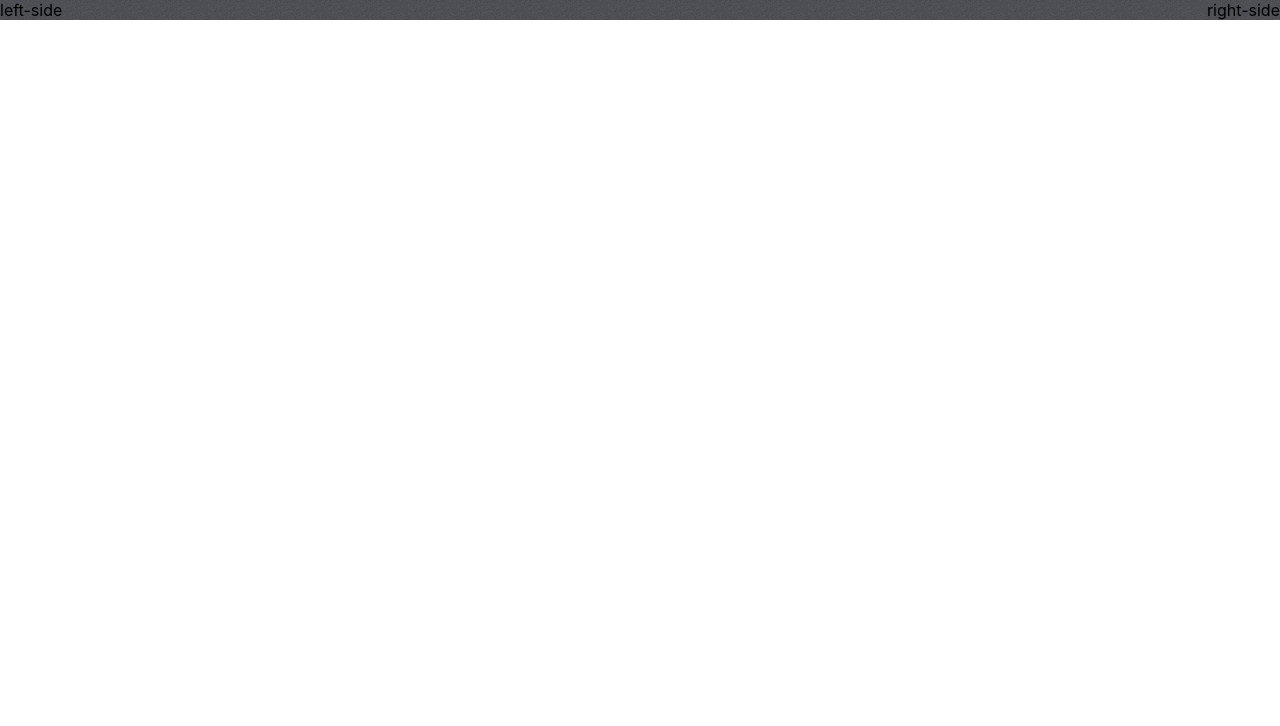
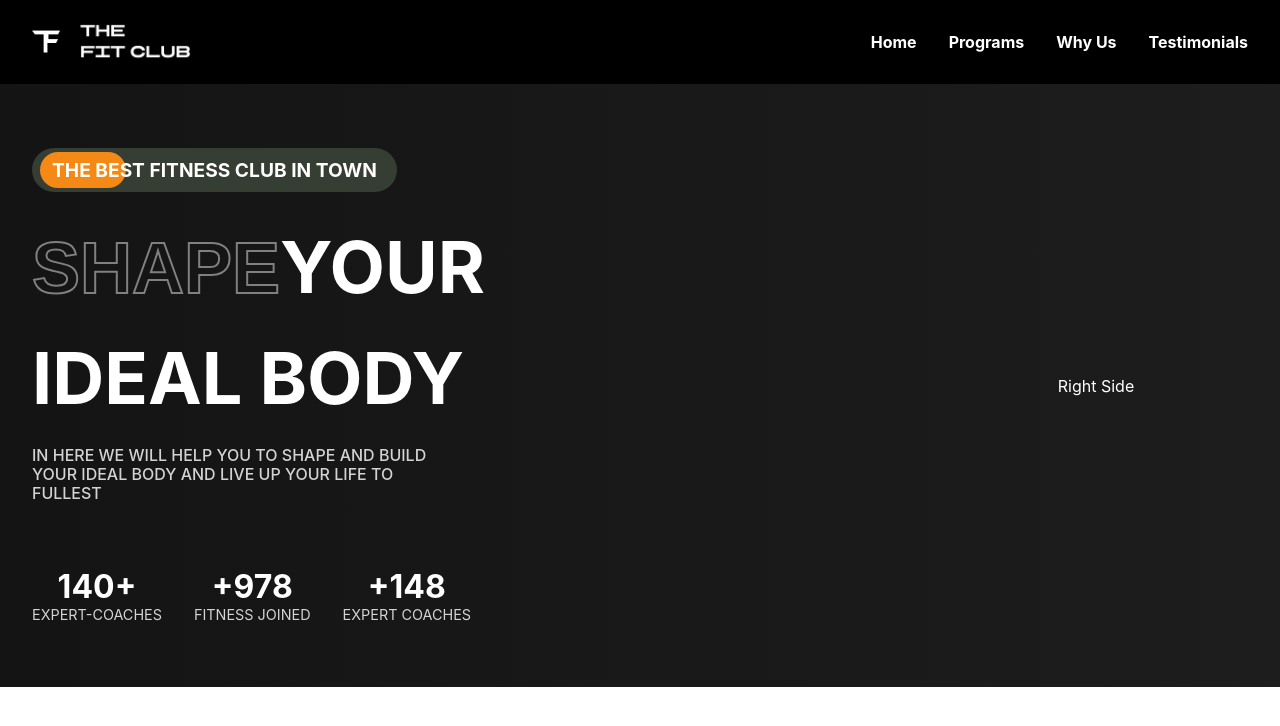
Before and after one commit to Rohit-vunet/gym-website, a React (Create React App) app: page / in a window 1280 px wide. Shown: the top 726 px of the page. Built offline with nearby package versions, Linux system fonts and the light colour scheme.

Commit message:
Hero section

```diff
--- a/src/App.css
+++ b/src/App.css
@@ -21,3 +21,9 @@
 ::-webkit-scrollbar{
   display: none;
 }
+.stroke-text{
+  color: transparent;
+  font-family: Arial, Helvetica, sans-serif;
+  -webkit-text-stroke-width: 2px;
+  -webkit-text-stroke-color:gray;
+}
--- a/src/App.tsx
+++ b/src/App.tsx
@@ -1,12 +1,15 @@
 import React from 'react';
+import Header from './Components/Header/Header';
+import Hero from './Components/Hero/Hero';
 import './App.css';
-import Hero from './Components/Hero';
-function App() {
+
+const App = () => {
   return (
-    <div className="App">
-      <Hero/>
+    <div>
+      <Header />
+      <Hero />
     </div>
   );
-}
+};
 
 export default App;
--- /dev/null
+++ b/src/Components/Header/Header.css
@@ -0,0 +1,34 @@
+
+.header {
+    display: flex;
+    justify-content: space-between;
+    align-items: center;
+    padding: 1rem 2rem;
+    background-color: black;
+    color: white;
+}
+
+
+.logo {
+    width: 10rem;
+    height: auto;
+}
+
+
+.header-menu {
+    list-style: none;
+    display: flex;
+    gap: 2rem;
+    font-size: 1rem;
+    font-weight: bold;
+    flex-direction:start;
+}
+
+.header-menu li {
+    cursor: pointer;
+    transition: color 0.3s ease;
+}
+
+.header-menu li:hover {
+    color: var(--orange);
+}
--- /dev/null
+++ b/src/Components/Header/Header.tsx
@@ -0,0 +1,20 @@
+import React from 'react';
+import './Header.css';
+import logo from '../../assets/logo.png';
+
+const Header = () => {
+  return (
+    <div className="header">
+      <img src={logo} alt="Gym Logo" className="logo" />
+
+      <ul className="header-menu">
+        <li>Home</li>
+        <li>Programs</li>
+        <li>Why Us</li>
+        <li>Testimonials</li>
+      </ul>
+    </div>
+  );
+};
+
+export default Header;
--- a/src/Components/Hero.css
+++ /dev/null
@@ -1,4 +0,0 @@
-.Hero{
-    display: flex;
-    justify-content: space-between;
-}
--- a/src/Components/Hero.tsx
+++ /dev/null
@@ -1,12 +0,0 @@
-import React from 'react'
-import './Hero.css'
-const Hero = () => {
-  return (
-    <div className="Hero">
-        <div className="Left-h">left-side</div>
-        <div className="right-h">right-side</div>
-    </div>
-  )
-}
-
-export default Hero
--- /dev/null
+++ b/src/Components/Hero/Hero.css
@@ -0,0 +1,105 @@
+/* Hero Section */
+.hero {
+    display: flex;
+    justify-content: space-between;
+    align-items: center;
+    padding: 4rem 2rem;
+    color: white;
+    background: linear-gradient(to right, #141414, #1d1d1d);
+}
+
+/* Left Section */
+.left-h {
+    flex: 3;
+    display: flex;
+    flex-direction: column;
+    gap: 2rem;
+}
+
+/* Best Fitness Club Banner */
+.the-best-ad {
+    display: flex;
+    align-items: center;
+    background-color: #363d32;
+    border-radius: 2rem;
+    padding: 10px 20px;
+    text-transform: uppercase;
+    font-weight: bold;
+    font-size: 1.2rem;
+    position: relative;
+    width: fit-content;
+    color: white;
+}
+
+/* Small Box Before Text */
+.the-best-ad > div {
+    position: absolute;
+    width: 5.4rem;
+    height: 80%;
+    left: 8px;
+    background-color: var(--orange);
+    border-radius: 3rem;
+    z-index: 1;
+}
+
+.the-best-ad > span {
+    z-index: 2;
+    position: relative;
+}
+
+/* Hero Text */
+.hero-text {
+    display: flex;
+    flex-direction: column;
+    gap: 1.5rem;
+    text-transform: uppercase;
+    font-size: 4.5rem;
+    font-weight: bold;
+    color: white;
+    line-height: 1.2;
+}
+
+/* Stroke Effect */
+.stroke-text {
+    -webkit-text-stroke: 2px white;
+    color: transparent;
+}
+
+/* Description Text */
+.hero-text > div:nth-of-type(3) {
+    font-size: 1rem;
+    font-weight: 500;
+    max-width: 400px;
+    color: lightgray;
+}
+
+/* Figures Section */
+.figures {
+    display: flex;
+    gap: 2rem;
+    margin-top: 2rem;
+}
+
+.figures > div {
+    display: flex;
+    flex-direction: column;
+    align-items: center;
+    font-size: 1.2rem;
+}
+
+.figures > div > span:nth-of-type(1) {
+    font-size: 2rem;
+    font-weight: bold;
+    color: white;
+}
+
+.figures > div > span:nth-of-type(2) {
+    color: lightgray;
+    text-transform: uppercase;
+    font-size: 0.9rem;
+}
+
+.right-h {
+    flex: 1;
+    text-align: center;
+}
--- /dev/null
+++ b/src/Components/Hero/Hero.tsx
@@ -0,0 +1,53 @@
+import React from 'react';
+import './Hero.css';
+
+const Hero = () => {
+  return (
+    <div className="hero">
+      <div className="left-h">
+
+        <div className="the-best-ad">
+          <div ></div>
+          <span>The Best Fitness Club in Town</span>
+        </div>
+
+  <div className='hero-text'>
+    <div>
+      <span className='stroke-text'>shape</span>
+      <span>Your</span>
+    </div>
+    <div>
+      <span>Ideal Body</span>
+      </div>
+      <div>
+      <span>In here we will help you to shape and build your ideal body and live up your life to fullest
+      </span>
+      </div>
+     </div>
+
+
+<div className='figures'>
+  <div>
+    <span>140+</span>
+    <span>expert-coaches</span>
+  </div>
+
+  <div>
+    <span>+978</span>
+    <span>fitness joined</span>
+  </div>
+
+
+  <div>
+    <span>+148</span>
+    <span>expert coaches</span>
+  </div>
+</div>
+</div>
+      <div className="right-h">Right Side
+      </div>
+    </div>
+  );
+};
+
+export default Hero;
```
